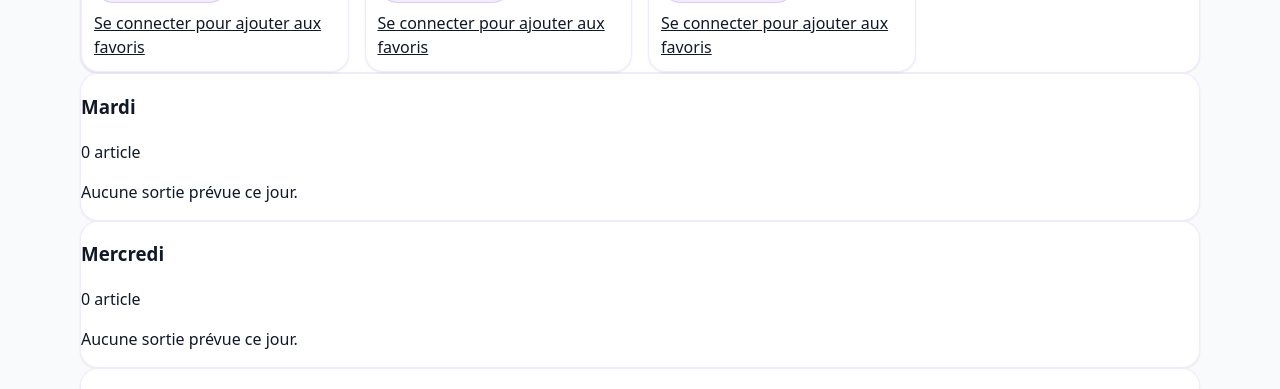
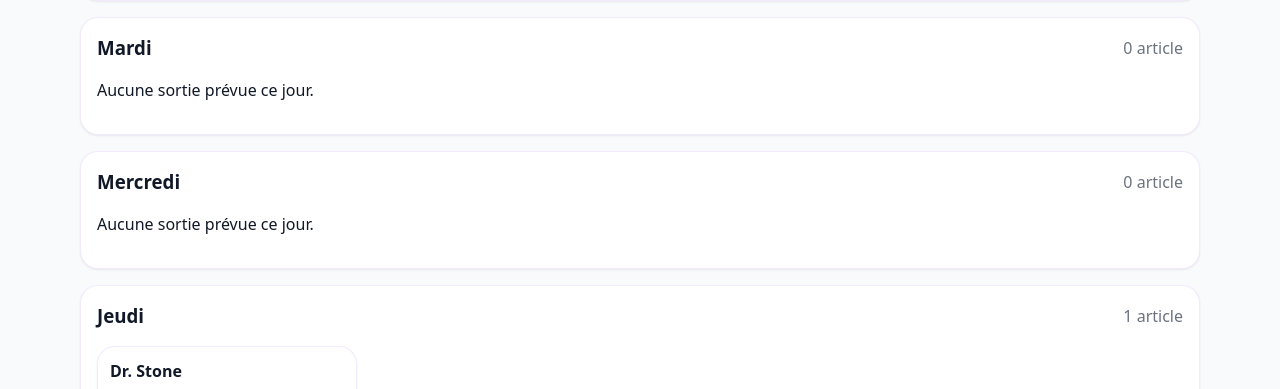
Before and after one commit to Matomina/flask-manga-book-V2, a Flask app: page /planning in a window 1280 px wide. Shown: the part 806-1195 px from the top of the page. Run offline with Flask 3, Linux system fonts and the light colour scheme; data comes from the database, SQL or seed files in the repository.

Commit message:
style(public): add planning card styles

```diff
--- a/app/static/css/public.css
+++ b/app/static/css/public.css
@@ -162,7 +162,8 @@ body.public-shell {
   padding: 12px;
 }
 
-.article-card h3 {
+.article-card h3,
+.article-card h4 {
   margin: 0;
 }
 
@@ -203,6 +204,32 @@ body.public-shell {
   margin: 0;
 }
 
+.planning-list {
+  display: grid;
+  gap: 16px;
+}
+
+.planning-day {
+  padding: 16px;
+}
+
+.planning-day__header {
+  display: flex;
+  align-items: center;
+  justify-content: space-between;
+  gap: 16px;
+  margin-bottom: 16px;
+}
+
+.planning-day__header h3,
+.planning-day__header p {
+  margin: 0;
+}
+
+.planning-day__header p {
+  color: var(--mb-gray-500);
+}
+
 .public-footer {
   margin-top: 64px;
   border-top: 1px solid var(--mb-gray-200);
@@ -232,7 +259,8 @@ body.public-shell {
   .public-header__nav,
   .public-header__actions,
   .public-footer__inner,
-  .catalog-search__actions {
+  .catalog-search__actions,
+  .planning-day__header {
     flex-wrap: wrap;
   }
 
```
